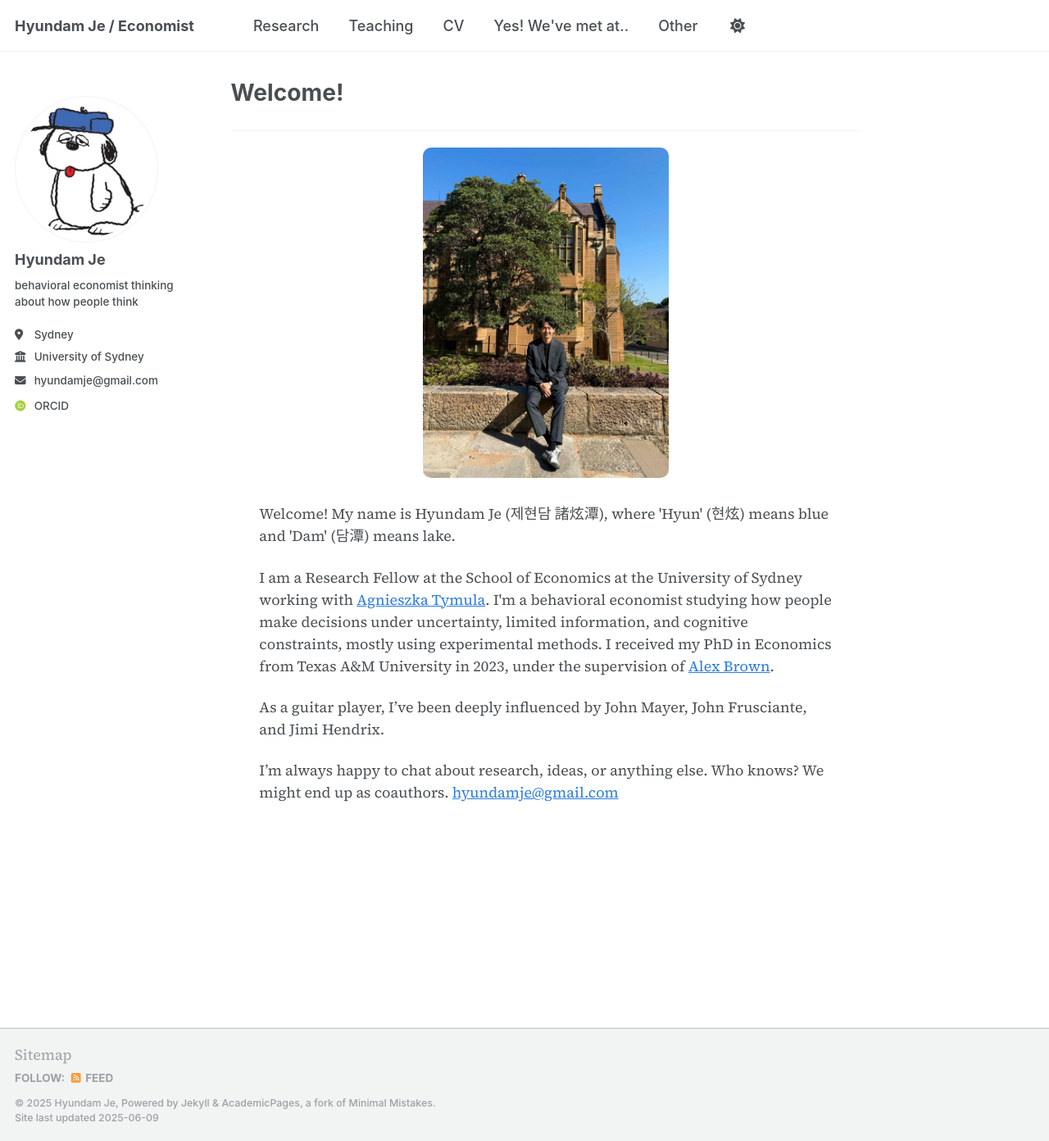
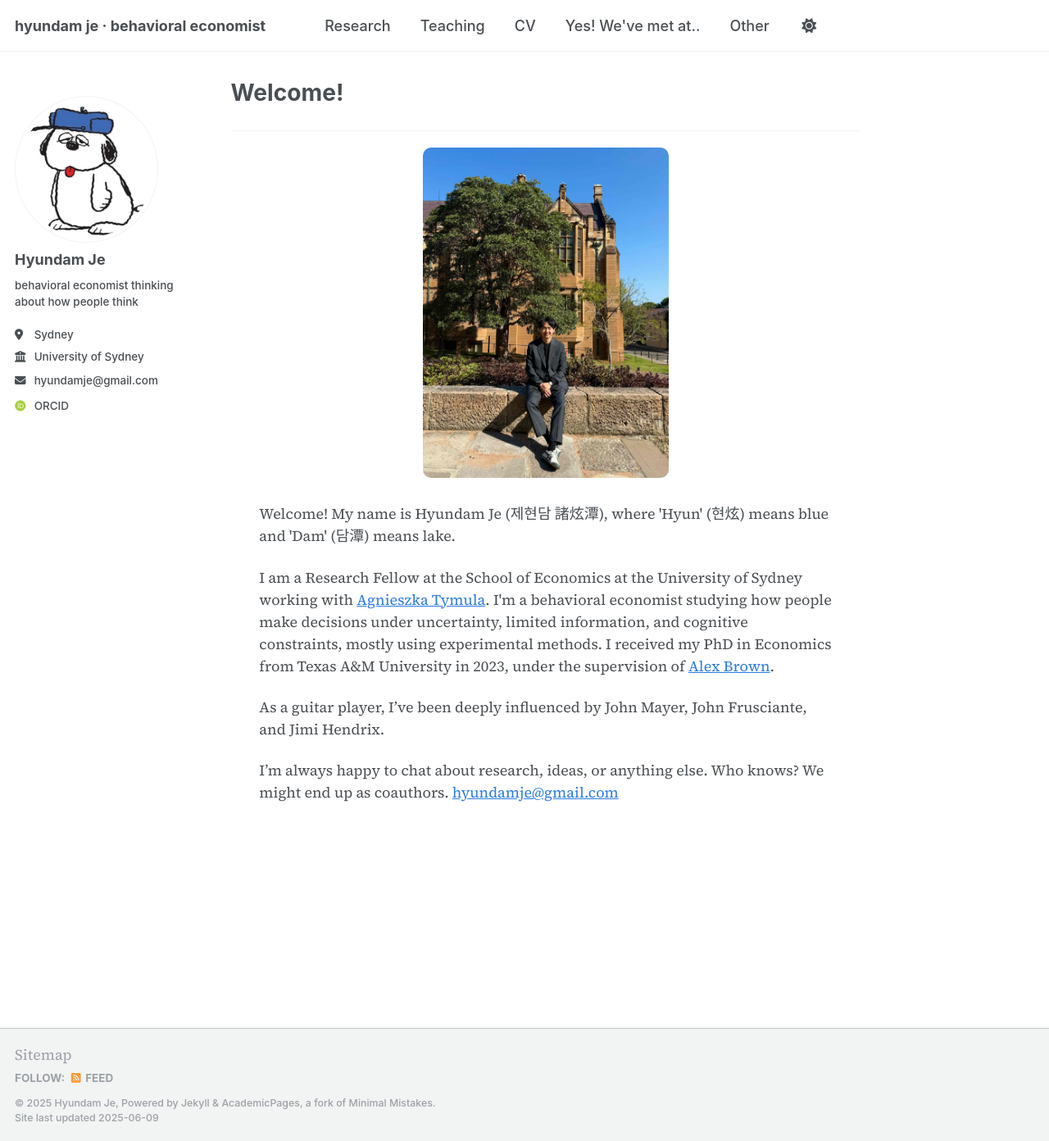
Before and after one commit to hyundamje/hyundamje.github.io, a Jekyll site: the page built from _pages/about.md, in a window 1280 px wide and 1392 px high. Shown: the whole window at 82% size. Built offline with Jekyll 4.4.1, drawn with Linux system fonts in a browser that asks for light colours; some web fonts are replaced.

Commit message:
Update _config.yml

```diff
--- a/_config.yml
+++ b/_config.yml
@@ -22,7 +22,7 @@ plugins:
 
 # minimal_mistakes_skin: "default"
 
-title                    : "Hyundam Je / Economist"
+title                    : "hyundam je · behavioral economist"
 title_separator          : "—"
 name                     : &hyundamje "Hyundam Je"
 description              : &description "behavioral economist"
```
